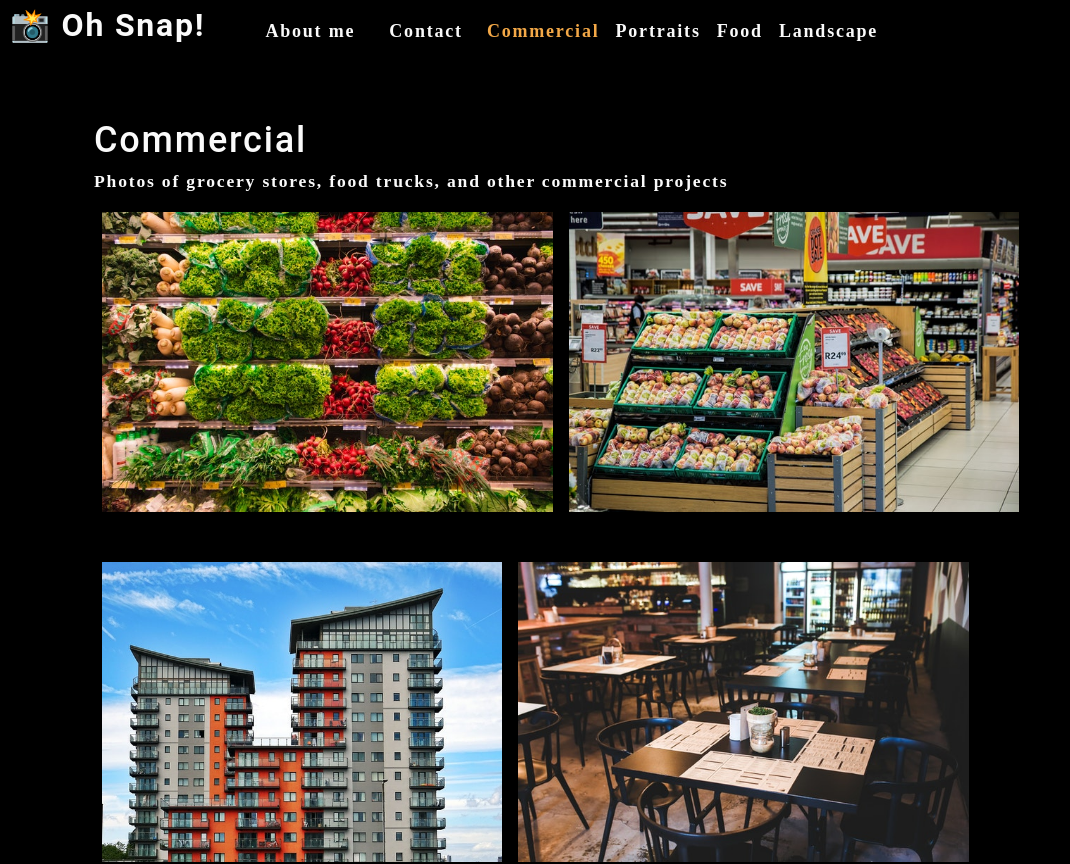
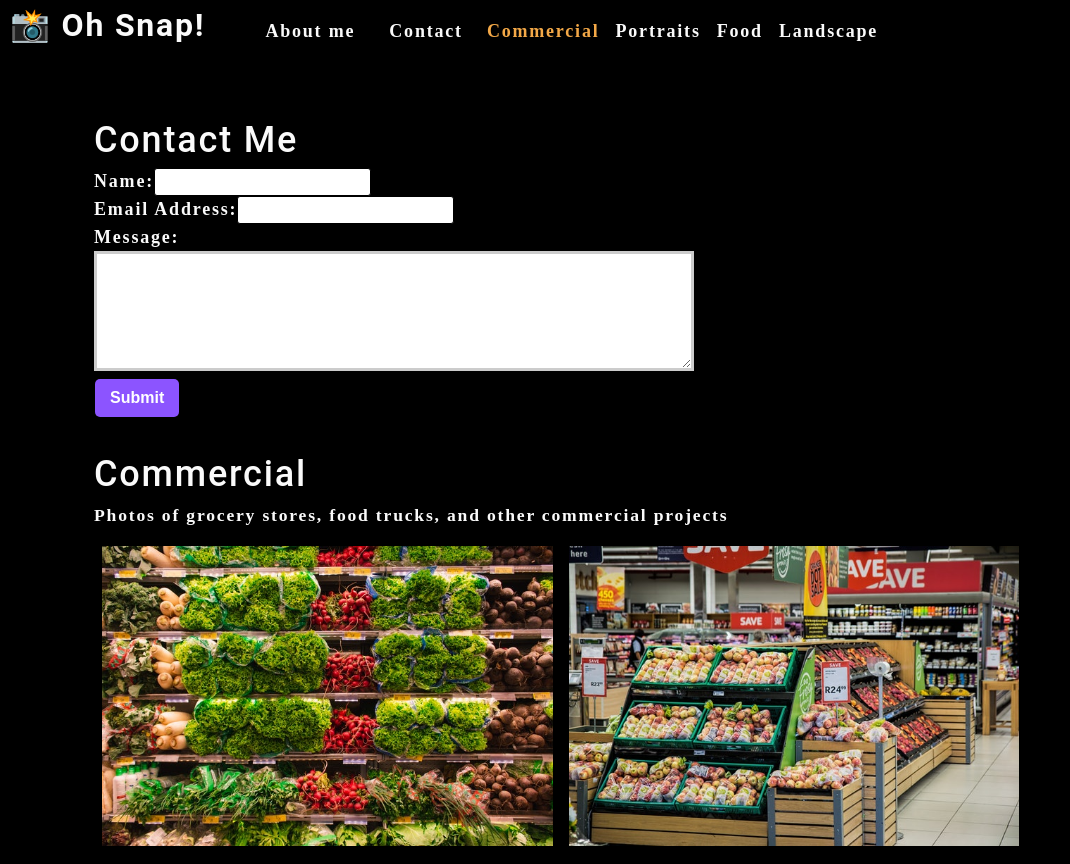
Before and after one commit to natejboucher/photo-port, a React (Create React App) app: page / in a window 1280 px wide. Shown: the top 864 px of the page, without its empty margins (0-1070 px from the left). Built offline with nearby package versions, Linux system fonts and the light colour scheme.

Commit message:
added handlers for submit and state change

```diff
--- a/src/App.js
+++ b/src/App.js
@@ -2,6 +2,7 @@
 import Nav from "./components/Nav";
 import About from "./components/About";
 import Gallery from "./components/Gallery";
+import ContactForm from "./components/Contact";
 
 function App() {
   const [categories] = useState([
@@ -28,10 +29,9 @@
         currentCategory={currentCategory}
       ></Nav>
       <main>
-        <div>
-          <Gallery currentCategory={currentCategory}></Gallery>
-          <About></About>
-        </div>
+        <ContactForm></ContactForm>
+        <Gallery currentCategory={currentCategory}></Gallery>
+        <About></About>
       </main>
     </div>
   );
--- a/src/components/Contact/index.js
+++ b/src/components/Contact/index.js
@@ -1,21 +1,31 @@
-import React from 'react';
+import React, { useState } from 'react';
 
 const ContactForm = () =>{
+    const [formState, setFormState] = useState({ name: '', email: '', message: '' });
+    const { name, email, message } = formState;
+
+    const handleChange = e => {
+        setFormState({...formState, [e.target.name]: e.target.value })
+    }
+    const handleSubmit = e => {
+        e.preventDefault();
+        console.log(formState);
+    }
     return(
         <section>
             <h1>Contact Me</h1>
-            <form id='contact-form'>
+            <form id='contact-form' onSubmit={handleSubmit}>
                 <div>
                     <label htmlFor='name'>Name:</label>
-                    <input type='text' name='name'/>
+                    <input type='text' defaultValue={name} onChange={handleChange} name='name'/>
                 </div>
                 <div>
                     <label htmlFor='email'>Email Address:</label>
-                    <input type='text' name='name'/>
+                    <input type='text' defaultValue={email} onChange={handleChange} name='email'/>
                 </div>
                 <div>
                     <label htmlFor='message'>Message:</label>
-                    <textarea name='message' rows='5' />
+                    <textarea name='message' defaultValue={message} onChange={handleChange} rows='5' />
                 </div>
                 <button type='submit'>Submit</button>
             </form>
```
